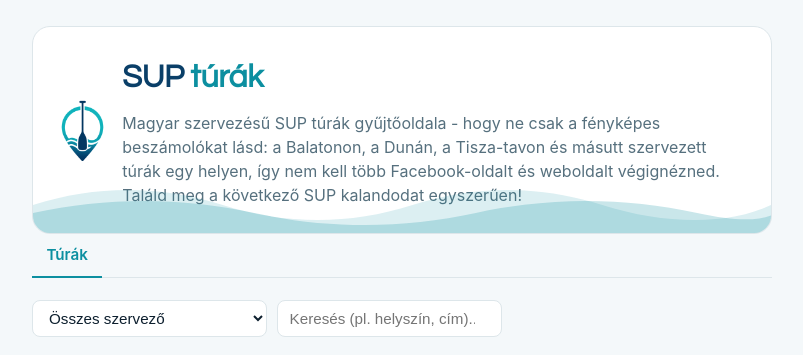
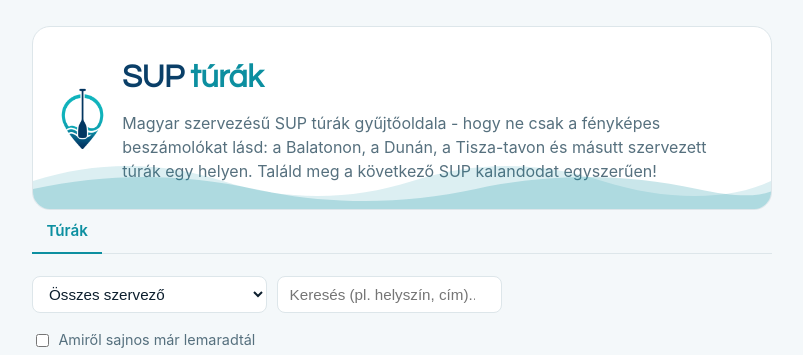
Before and after one commit to jpancza/supper, a website: page docs/index.html in a window 1280 px wide. Shown: the top 355 px of the page, without its empty margins (238-1041 px from the left). Drawn offline with nearby package versions, Linux system fonts and the light colour scheme.

Commit message:
Update index.html

```diff
--- a/docs/index.html
+++ b/docs/index.html
@@ -379,7 +379,7 @@
       <img class="logo-mark-img" src="images/logo.png" alt="SUP túrák logó" width="292" height="420">
       <div>
         <h1><span class="sup">SUP</span> <span class="turak">túrák</span></h1>
-        <p>Magyar szervezésű SUP túrák gyűjtőoldala - hogy ne csak a fényképes beszámolókat lásd: a Balatonon, a Dunán, a Tisza-tavon és másutt szervezett túrák egy helyen, így nem kell több Facebook-oldalt és weboldalt végignézned. Találd meg a következő SUP kalandodat egyszerűen!</p>
+        <p>Magyar szervezésű SUP túrák gyűjtőoldala - hogy ne csak a fényképes beszámolókat lásd: a Balatonon, a Dunán, a Tisza-tavon és másutt szervezett túrák egy helyen. Találd meg a következő SUP kalandodat egyszerűen!</p>
       </div>
     </div>
     <svg class="wave-bg" viewBox="0 0 700 90" preserveAspectRatio="none" aria-hidden="true">
```
